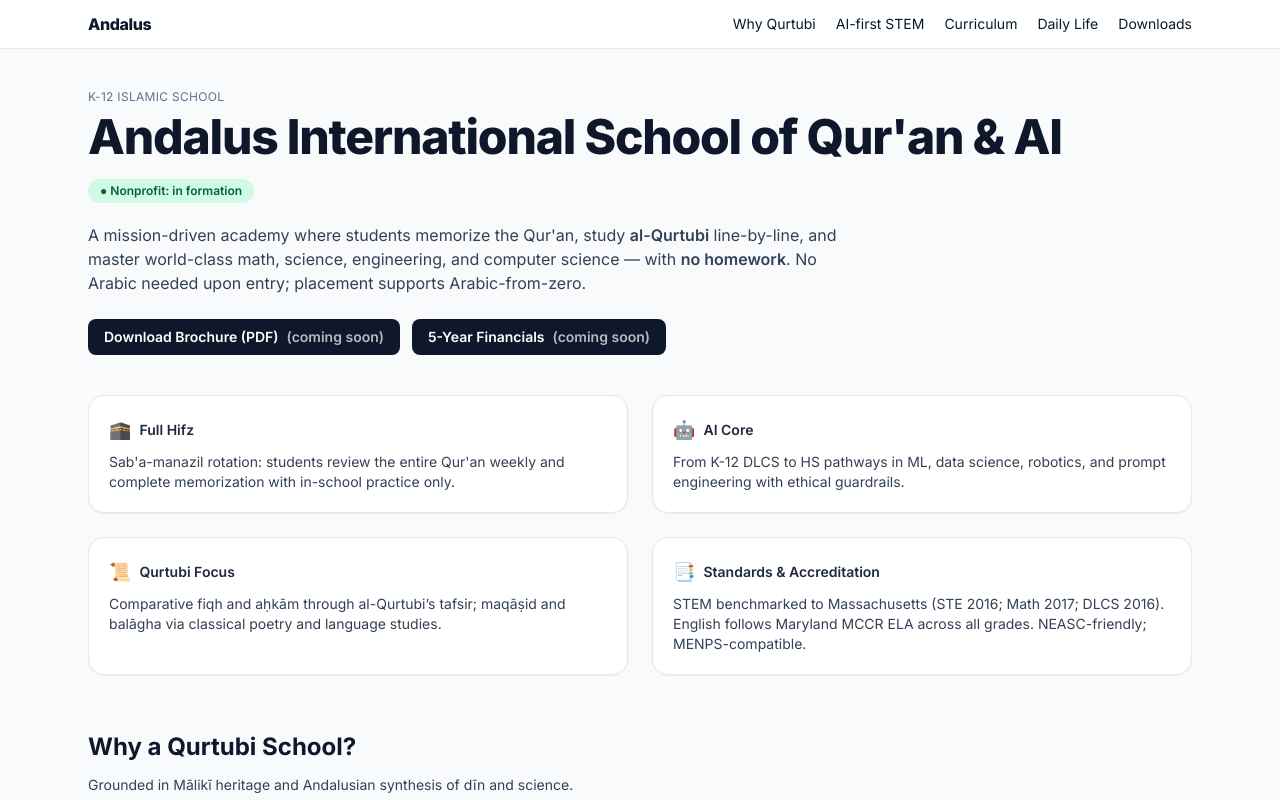
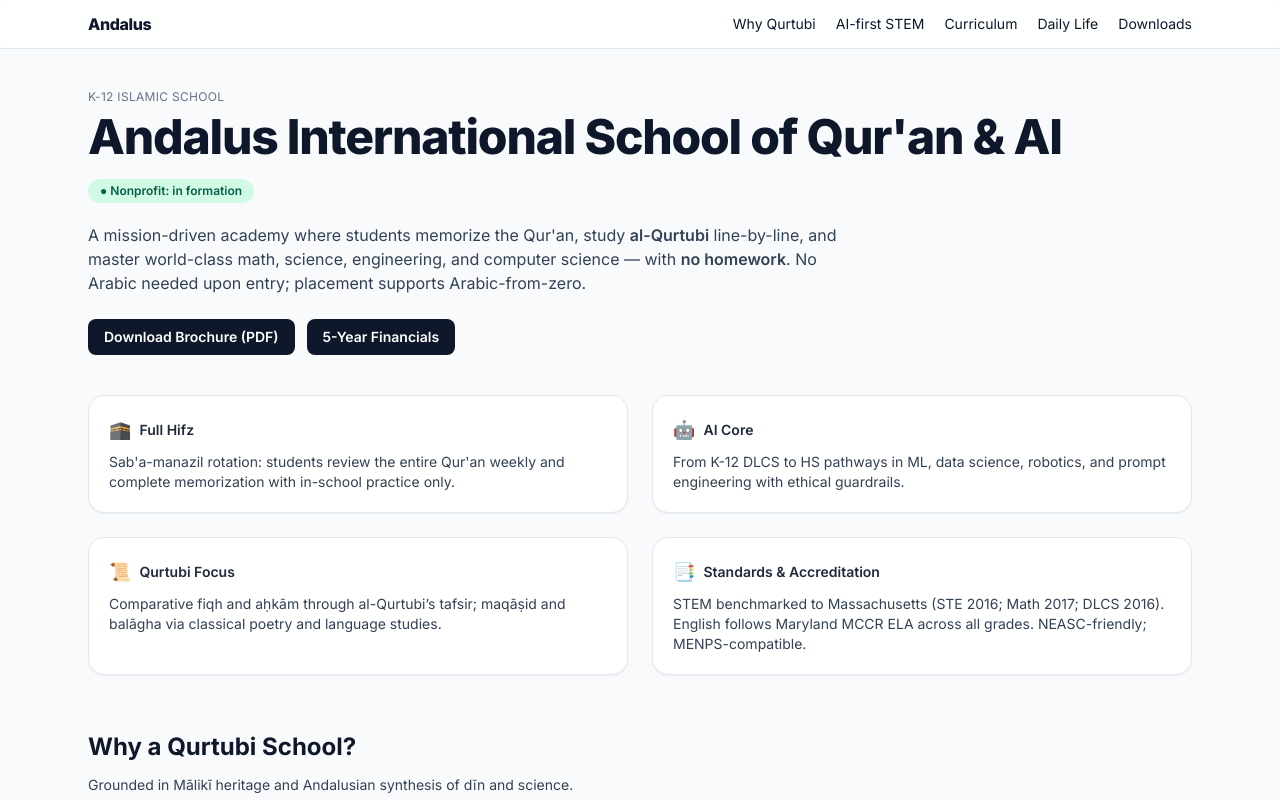
Before and after one commit to patience62003/andalus2, a React (Vite) app: page / in a window 1280 px wide. Shown: the top 800 px of the page. Built offline with nearby package versions, Linux system fonts and the light colour scheme.

Commit message:
Update App.tsx

```diff
--- a/src/App.tsx
+++ b/src/App.tsx
@@ -40,8 +40,9 @@ export default function App(){
    <div className="mt-4"><Badge text="Nonprofit: in formation"/></div>
    <p className="mt-5 max-w-3xl text-slate-700">A mission-driven academy where students memorize the Qur&apos;an, study <span className="font-semibold">al-Qurtubi</span> line-by-line, and master world-class math, science, engineering, and computer science — with <span className="font-semibold">no homework</span>. No Arabic needed upon entry; placement supports Arabic-from-zero.</p>
    <div className="mt-6 flex flex-wrap items-center gap-3">
-    <Button label="Download Brochure (PDF)" comingSoon/>
-    <Button label="5-Year Financials" comingSoon/>
+   <Button label="Download Brochure (PDF)" href="/Andalus_Investor_Summary_v2.pdf" />
+<Button label="5-Year Financials" href="/Andalus_5yr_Pro_Forma_SCENARIOS.xlsx" />
+
    </div>
   </header>
   <section className="max-w-6xl mx-auto px-6 pb-4"><div className="grid gap-6 md:grid-cols-2">
```
